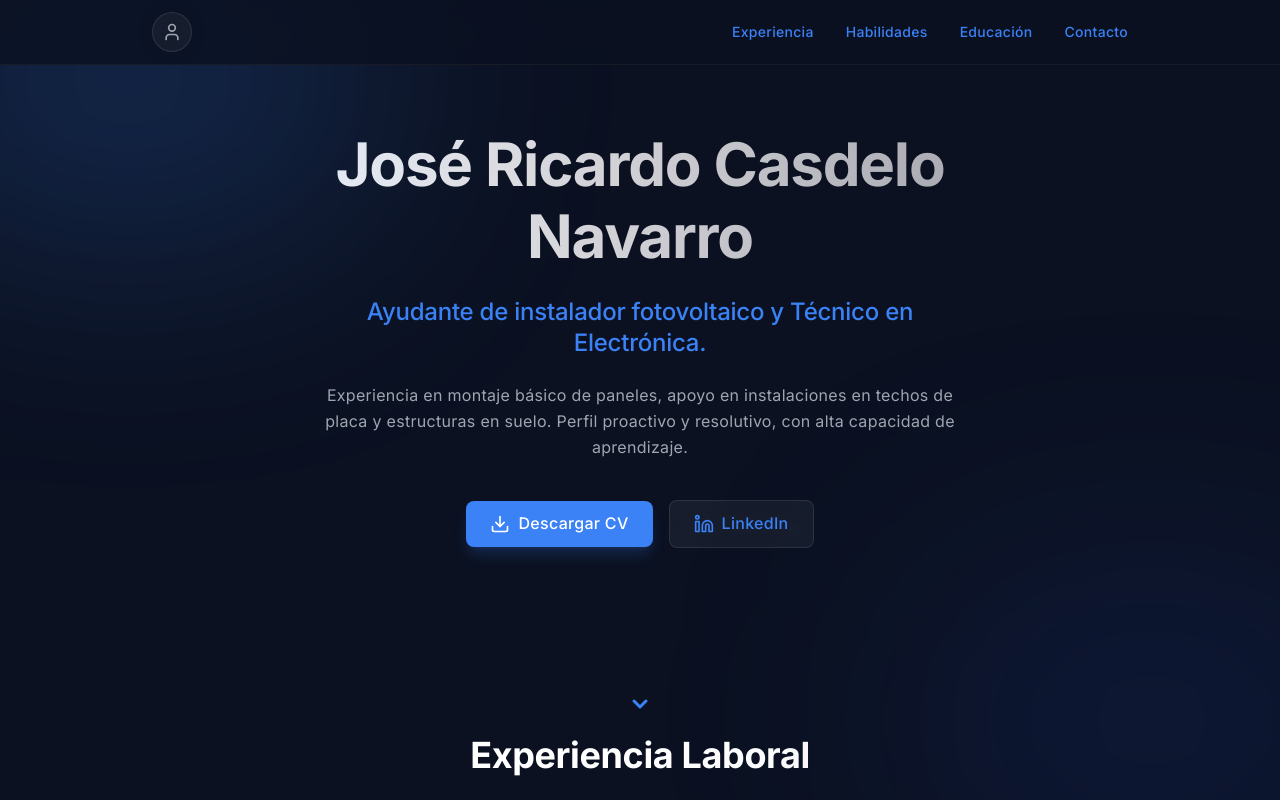
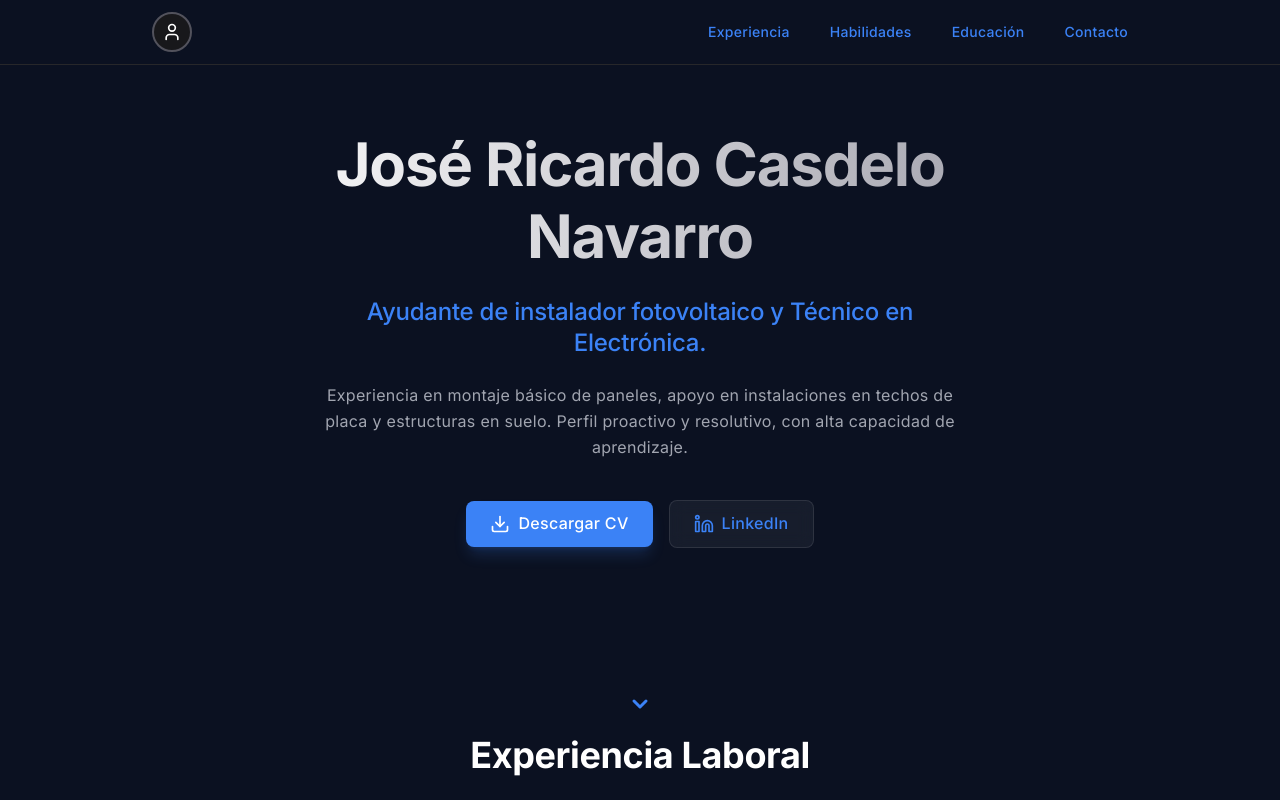
Before and after one commit to rickbyll/portfolio, a React (Vite) app: page / in a window 1280 px wide. Shown: the top 800 px of the page. Built offline with nearby package versions, Linux system fonts and the light colour scheme.

Commit message:
Fix design bugs - Simple nav with white-to-blue transition, fix email contrast, remove complex effects

```diff
--- a/src/App.tsx
+++ b/src/App.tsx
@@ -467,31 +467,28 @@ export default function App() {
     <div className="min-h-screen bg-bg-dark text-white selection:bg-brand/30 selection:text-white pb-24 relative overflow-hidden">
 
       {/* Background Glows for Liquid Glass Effect */}
-      <div className="fixed top-[-10%] left-[-10%] w-[40%] h-[40%] rounded-full bg-brand/20 blur-[120px] pointer-events-none z-0"></div>
-      <div className="fixed bottom-[-10%] right-[-10%] w-[40%] h-[40%] rounded-full bg-blue-900/20 blur-[120px] pointer-events-none z-0"></div>
-
       {/* Navigation Bar */}
-      <nav className="fixed top-0 left-0 right-0 z-40 bg-bg-dark/80 backdrop-blur-md border-b border-zinc-800/50">
-        <div className="max-w-5xl mx-auto px-6 h-16 flex items-center justify-between text-sm font-medium text-zinc-400">
+      <nav className="fixed top-0 left-0 right-0 z-40 bg-bg-dark border-b border-zinc-800">
+        <div className="max-w-5xl mx-auto px-6 h-16 flex items-center justify-between text-sm font-medium text-white">
 
           {/* Botón de Perfil / Admin */}
           <button
             onClick={() => isAuthenticated ? setIsAdminOpen(true) : setIsLoginOpen(true)}
-            className="w-10 h-10 rounded-full overflow-hidden border border-white/10 hover:border-brand transition-colors bg-white/5 backdrop-blur-sm flex items-center justify-center group shadow-[0_0_15px_rgba(0,0,0,0.2)]"
+            className="w-10 h-10 rounded-full overflow-hidden border-2 border-zinc-600 flex items-center justify-center bg-zinc-900 hover:border-brand hover:bg-blue-900/20 transition-all duration-200"
             title="Editar Portfolio"
           >
             {profilePic ? (
               <img src={profilePic} alt="Profile" className="w-full h-full object-cover" />
             ) : (
-              <User className="w-5 h-5 text-zinc-400 group-hover:text-brand transition-colors" />
+              <User className="w-5 h-5 text-white group-hover:text-brand" />
             )}
           </button>
 
-          <div className="flex items-center gap-4 md:gap-8 overflow-x-auto no-scrollbar">
-            <a href="#experiencia" className="hover:text-white whitespace-nowrap transition-colors">Experiencia</a>
-            <a href="#habilidades" className="hover:text-white whitespace-nowrap transition-colors">Habilidades</a>
-            <a href="#educacion" className="hover:text-white whitespace-nowrap transition-colors">Educación</a>
-            <a href="#contacto" className="hover:text-white whitespace-nowrap transition-colors">Contacto</a>
+          <div className="flex items-center gap-6 md:gap-10">
+            <a href="#experiencia" className="text-white hover:text-brand transition-colors duration-200">Experiencia</a>
+            <a href="#habilidades" className="text-white hover:text-brand transition-colors duration-200">Habilidades</a>
+            <a href="#educacion" className="text-white hover:text-brand transition-colors duration-200">Educación</a>
+            <a href="#contacto" className="text-white hover:text-brand transition-colors duration-200">Contacto</a>
           </div>
         </div>
       </nav>
@@ -685,10 +682,10 @@ export default function App() {
           <div className="flex flex-wrap justify-center gap-4 mb-16">
             <a
               href={`mailto:${contactInfo.email}`}
-              className="inline-flex items-center gap-2 bg-brand hover:bg-brand-hover text-white px-6 py-2.5 rounded-lg font-medium transition-all hover:scale-105 shadow-lg shadow-brand/20"
+              className="inline-flex items-center gap-2 bg-brand hover:bg-brand-hover text-white px-6 py-2.5 rounded-lg font-medium transition-all hover:scale-105 shadow-lg shadow-brand/20 text-base"
             >
               <Mail className="w-5 h-5" />
-              {contactInfo.email}
+              <span className="font-semibold">{contactInfo.email}</span>
             </a>
             <a
               href={`tel:+34${contactInfo.phone.replace(/\s/g, '')}`}
--- a/src/index.css
+++ b/src/index.css
@@ -88,11 +88,17 @@ textarea:focus {
    TRANSICIONES Y ANIMACIONES
    ============================================ */
 
-button,
-a,
+button {
+  transition: background-color 200ms ease, color 200ms ease, border-color 200ms ease, transform 200ms ease;
+}
+
+a {
+  transition: color 200ms ease;
+}
+
 input,
 textarea {
-  transition: all 200ms cubic-bezier(0.4, 0, 0.2, 1);
+  transition: border-color 300ms ease, box-shadow 300ms ease;
 }
 
 /* Animación de entrada de página */
@@ -104,26 +110,6 @@ textarea {
   to {
     opacity: 1;
     transform: translateY(0);
-  }
-}
-
-@keyframes slideInRight {
-  from {
-    opacity: 0;
-    transform: translateX(-10px);
-  }
-  to {
-    opacity: 1;
-    transform: translateX(0);
-  }
-}
-
-@keyframes pulse-glow {
-  0%, 100% {
-    box-shadow: 0 0 15px rgba(59, 130, 246, 0.15);
-  }
-  50% {
-    box-shadow: 0 0 25px rgba(59, 130, 246, 0.25);
   }
 }
 
@@ -139,18 +125,16 @@ button {
 }
 
 button:hover {
-  transform: translateY(-2px);
-  box-shadow: 0 8px 20px rgba(59, 130, 246, 0.25);
+  filter: brightness(0.85);
 }
 
 button:active {
-  transform: translateY(0);
+  filter: brightness(0.75);
 }
 
 button:disabled {
   opacity: 0.5;
   cursor: not-allowed;
-  transform: none;
 }
 
 /* Efecto ripple en botones */
@@ -162,15 +146,21 @@ button::before {
   width: 0;
   height: 0;
   border-radius: 50%;
-  background: rgba(255, 255, 255, 0.2);
+  background: rgba(255, 255, 255, 0.1);
   transform: translate(-50%, -50%);
-  transition: width 0.6s, height 0.6s;
   pointer-events: none;
 }
 
 button:active::before {
-  width: 300px;
-  height: 300px;
+  animation: ripple 0.6s ease-out;
+}
+
+@keyframes ripple {
+  to {
+    width: 300px;
+    height: 300px;
+    opacity: 0;
+  }
 }
 
 /* ============================================
@@ -210,14 +200,12 @@ input.success {
   border: 1px solid rgba(255, 255, 255, 0.05);
   border-radius: 16px;
   padding: 24px;
-  transition: all 300ms cubic-bezier(0.4, 0, 0.2, 1);
+  transition: background-color 300ms ease, border-color 300ms ease;
 }
 
 .card:hover {
   background: rgba(17, 24, 39, 0.7);
   border-color: rgba(59, 130, 246, 0.3);
-  transform: translateY(-4px);
-  box-shadow: 0 20px 40px rgba(0, 0, 0, 0.3);
 }
 
 /* ============================================
@@ -227,28 +215,12 @@ input.success {
 a {
   color: var(--color-brand);
   text-decoration: none;
-  position: relative;
   font-weight: 500;
 }
 
 a:hover {
   color: var(--color-brand-hover);
-}
-
-/* Underline animado */
-a::after {
-  content: '';
-  position: absolute;
-  bottom: -2px;
-  left: 0;
-  width: 0;
-  height: 2px;
-  background: var(--color-brand);
-  transition: width 300ms cubic-bezier(0.4, 0, 0.2, 1);
-}
-
-a:hover::after {
-  width: 100%;
+  text-decoration: underline;
 }
 
 /* ============================================
```
